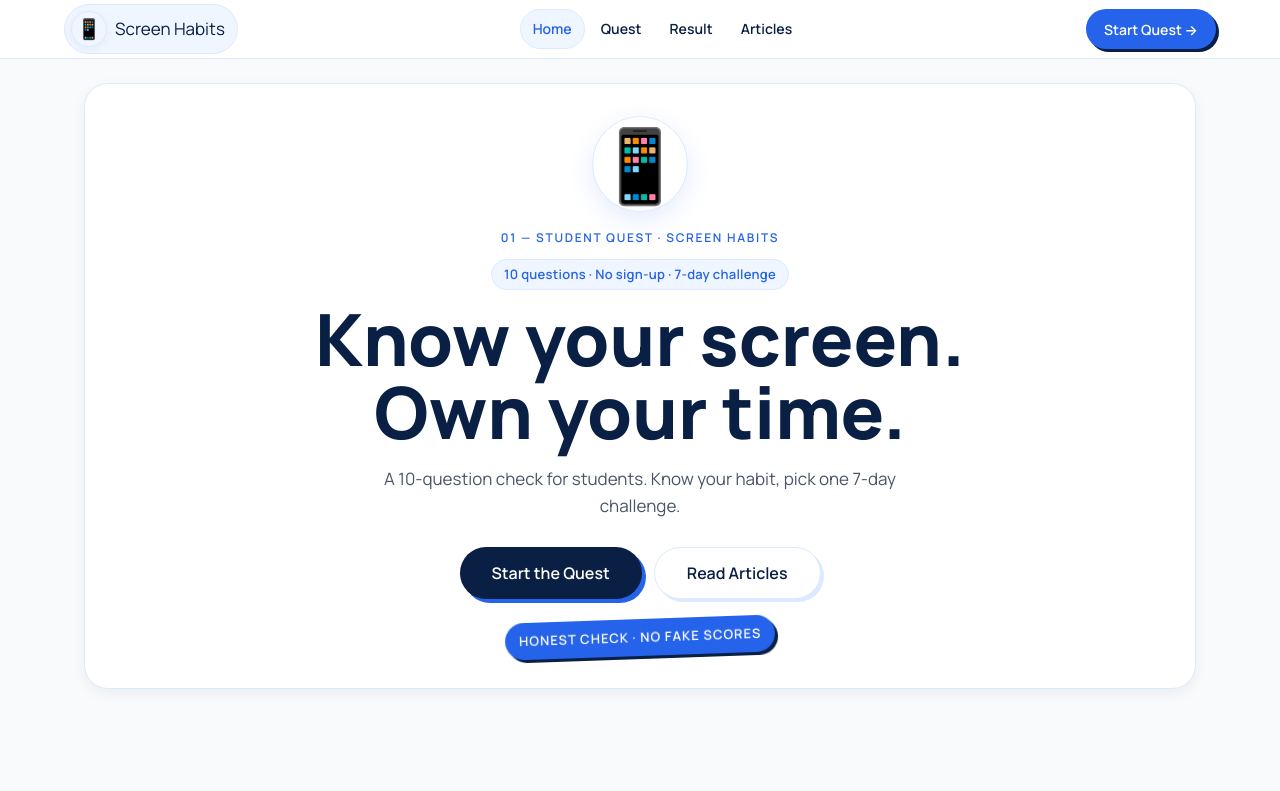
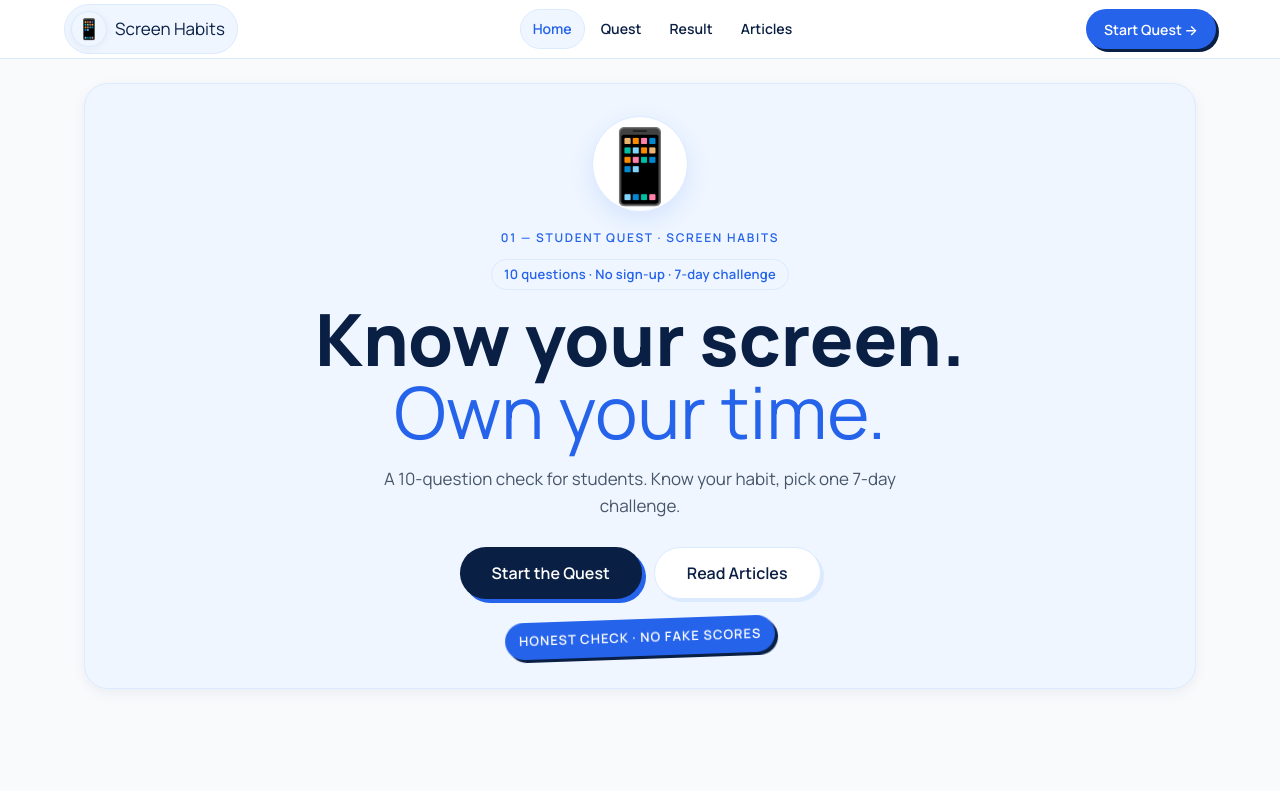
Before and after one commit to ab162012/screen-habits, a React (Vite) app: page / in a window 1280 px wide. Shown: the top 791 px of the page. Built offline with nearby package versions, Linux system fonts and the light colour scheme.

Commit message:
Clean vibrant polish: scrap pixel style, Manrope only, blue second line on hero headline, light blue hero tint

```diff
--- a/src/components/HomePage.tsx
+++ b/src/components/HomePage.tsx
@@ -24,7 +24,7 @@ export const HomePage: React.FC<HomePageProps> = ({ onNavigate, hasExistingAnswe
           </span>
         </div>
         <h1 id="hero-title" className="home-hero-headline">
-          Know your screen.<br />Own your time.
+          Know your screen.<br /><span className="hero-accent">Own your time.</span>
         </h1>
         <p className="home-hero-subline" style={{ fontSize: '17px', color: 'var(--text-slate-600)', maxWidth: '560px', margin: '0 auto 28px', lineHeight: 1.6 }}>
           A 10-question check for students. Know your habit, pick one 7-day challenge.
--- a/src/index.css
+++ b/src/index.css
@@ -3413,3 +3413,16 @@ img, svg {
   display: inline-block;
   animation: valuePop var(--dur-fast) var(--ease-spring);
 }
+
+/* --------------------------------------------------------------------------
+   Clean vibrant polish (2026-11-07): pixel style scrapped, back to clean
+   Manrope. One vibrant touch: the second line of the hero headline in
+   blue, and a light blue tint on the hero card. Nothing else changes.
+   -------------------------------------------------------------------------- */
+.hero-accent {
+  color: var(--blue);
+}
+
+.home-hero {
+  background-color: var(--bg-subtle);
+}
```
